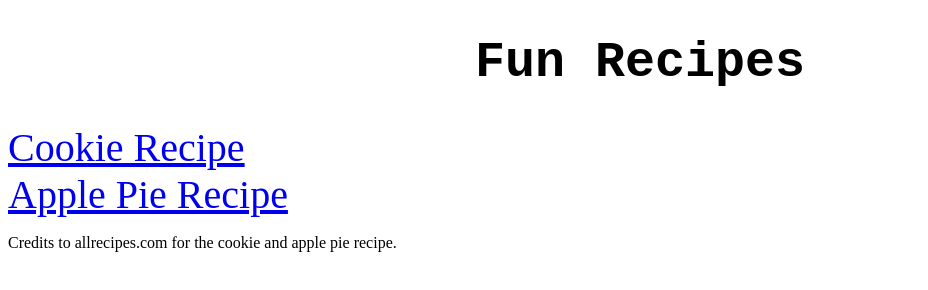
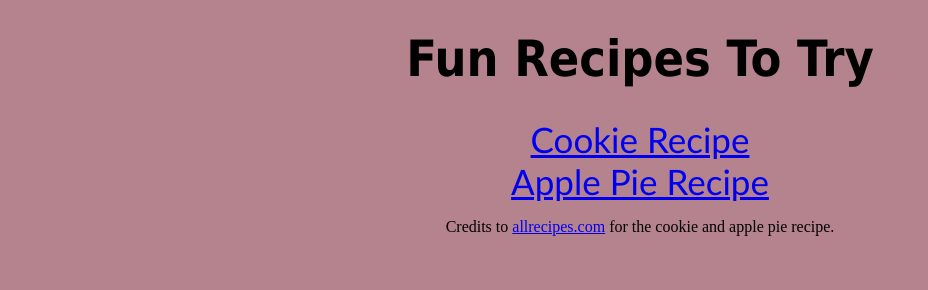
Before and after one commit to jonas89001/odin-recipes, a plain HTML site: page index.html in a window 1280 px wide. Shown: the whole page, without its empty margins (0-928 px from the left). Drawn offline with Linux system fonts and the light colour scheme.

Commit message:
Incorporated margin and padding to improve layout of recipe project from The Odin Project

```diff
--- a/index.html
+++ b/index.html
@@ -6,11 +6,11 @@
     <meta name="viewport" content="width=device-width, initial-scale=1.0">
     <title>Document</title>
     <link rel="stylesheet" href="style.css">
+    <h1 id="title">Fun Recipes To Try</h1>
 </head>
 <body>
-    <h1 id="title">Fun Recipes</h1>
     <a class="link" href="recipes/cookie.html">Cookie Recipe</a> <br>
     <a class="link" href="recipes/applepie.html">Apple Pie Recipe</a>
-    <p>Credits to allrecipes.com for the cookie and apple pie recipe.</p>
+    <p> Credits to <a href="https://allrecipes.com/">allrecipes.com</a> for the cookie and apple pie recipe.</p>
 </body>
 </html>
--- a/style.css
+++ b/style.css
@@ -1,10 +1,20 @@
 #title {
-    text-align:center;
-    font-family:'Courier New', Courier, Arial;
+    font-family: 'Tahoma', Courier, Arial;
     font-weight:bold;
     font-size: 50px;
+    margin: 20px auto;
+    padding: 10px;
+    text-align:center;
+    background: #B5838D;
 }
 
 .link {
-    font-size: 40px;
+    font-size: 35px;
+    font-family:'Trebuchet MS', 'Lucida Sans Unicode', 'Lucida Grande', 'Lucida Sans', Arial, sans-serif;
+    padding: 30px
 }
+
+body {
+    text-align:center;
+    background: #B5838D;
+}
```
Also changed, not shown: recipes/applepie.html (+1 -1 lines), recipes/cookie.html (+1 -1 lines).
